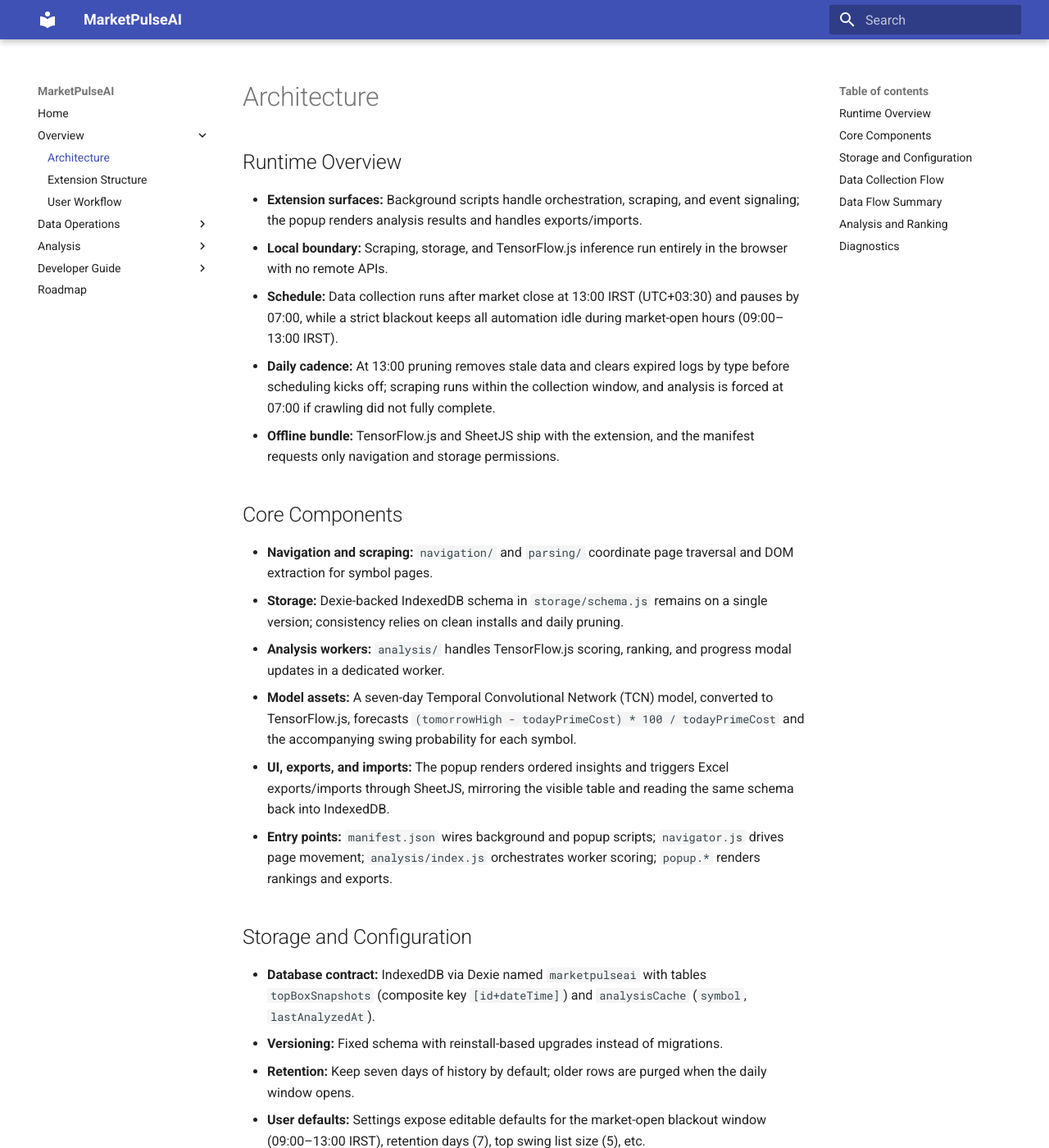
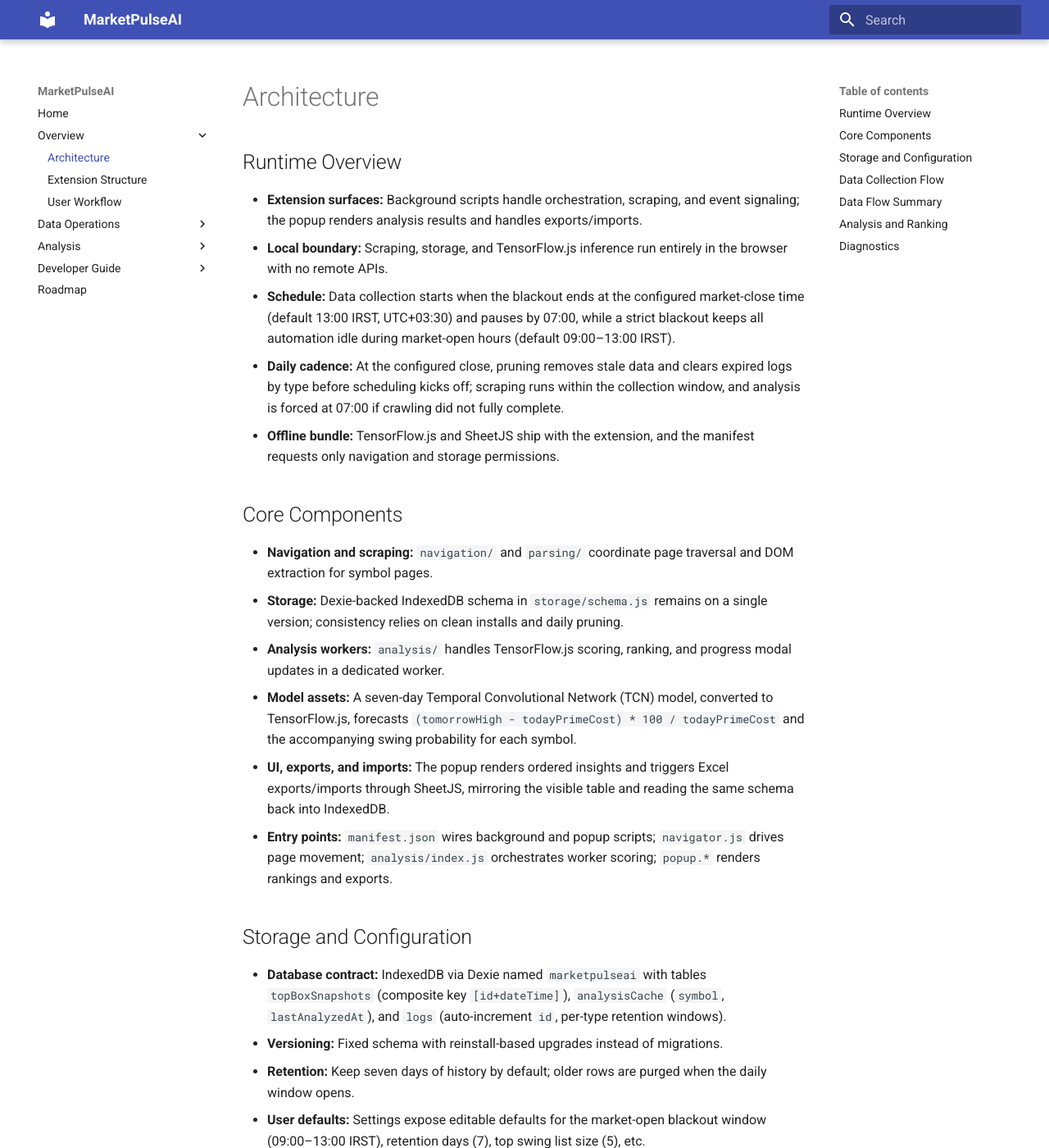
Before and after one commit to shari-ar/MarketPulseAI, an MkDocs documentation site: the page built from docs/architecture.md, in a window 1280 px wide and 1400 px high. Shown: the whole window at 82% size. Built offline with MkDocs 1.6.1 and Material for MkDocs 9.7.7, drawn with Linux system fonts in a browser that asks for light colours; some of the changed text lies outside the part shown.

Commit message:
Align architecture doc with scheduling and storage details

```diff
--- a/docs/architecture.md
+++ b/docs/architecture.md
@@ -4,8 +4,8 @@
 
 - **Extension surfaces:** Background scripts handle orchestration, scraping, and event signaling; the popup renders analysis results and handles exports/imports.
 - **Local boundary:** Scraping, storage, and TensorFlow.js inference run entirely in the browser with no remote APIs.
-- **Schedule:** Data collection runs after market close at 13:00 IRST (UTC+03:30) and pauses by 07:00, while a strict blackout keeps all automation idle during market-open hours (09:00–13:00 IRST).
-- **Daily cadence:** At 13:00 pruning removes stale data and clears expired logs by type before scheduling kicks off; scraping runs within the collection window, and analysis is forced at 07:00 if crawling did not fully complete.
+- **Schedule:** Data collection starts when the blackout ends at the configured market-close time (default 13:00 IRST, UTC+03:30) and pauses by 07:00, while a strict blackout keeps all automation idle during market-open hours (default 09:00–13:00 IRST).
+- **Daily cadence:** At the configured close, pruning removes stale data and clears expired logs by type before scheduling kicks off; scraping runs within the collection window, and analysis is forced at 07:00 if crawling did not fully complete.
 - **Offline bundle:** TensorFlow.js and SheetJS ship with the extension, and the manifest requests only navigation and storage permissions.
 
 ## Core Components
@@ -19,14 +19,14 @@
 
 ## Storage and Configuration
 
-- **Database contract:** IndexedDB via Dexie named `marketpulseai` with tables `topBoxSnapshots` (composite key `[id+dateTime]`) and `analysisCache` (`symbol`, `lastAnalyzedAt`).
+- **Database contract:** IndexedDB via Dexie named `marketpulseai` with tables `topBoxSnapshots` (composite key `[id+dateTime]`), `analysisCache` (`symbol`, `lastAnalyzedAt`), and `logs` (auto-increment `id`, per-type retention windows).
 - **Versioning:** Fixed schema with reinstall-based upgrades instead of migrations.
 - **Retention:** Keep seven days of history by default; older rows are purged when the daily window opens.
 - **User defaults:** Settings expose editable defaults for the market-open blackout window (09:00–13:00 IRST), retention days (7), top swing list size (5), etc.
 
 ## Data Collection Flow
 
-1. **Prune and gate:** Enforce a full blackout from 09:00–13:00 IRST with no navigation, writes, or analysis; at 13:00 IRST delete snapshots older than the retention window and allow crawling only within 13:00–07:00.
+1. **Prune and gate:** Enforce a blackout during the configured open hours (default 09:00–13:00 IRST) with no navigation, writes, or analysis; at market close delete snapshots older than the retention window, trim expired logs, and allow crawling only within the close-to-07:00 window.
 2. **Select targets:** Queue symbols missing a snapshot for the current market date so each one is captured once per day.
 3. **Navigate and parse:** Background helpers move through symbol pages, wait for required selectors, extract top-box metrics, and validate inputs.
 4. **Persist:** Write sanitized records to `topBoxSnapshots` and update `analysisCache` when analysis completes.
@@ -49,5 +49,5 @@
 
 ## Diagnostics
 
-- **Logging:** Logs write to IndexedDB with per-type retention; worker entries capture model-loading or record-format issues, and the daily 13:00 cleanup trims log tables according to their configured windows.
+- **Logging:** Logs write to IndexedDB with per-type retention; worker entries capture model-loading or record-format issues, and the daily cleanup at the configured close trims log tables according to their configured windows.
 - **Freshness checks:** If no data appears after close, verify system time matches IRST and symbol pages are reachable; exports mirror the latest analyzed table and imports append only missing rows.
```
